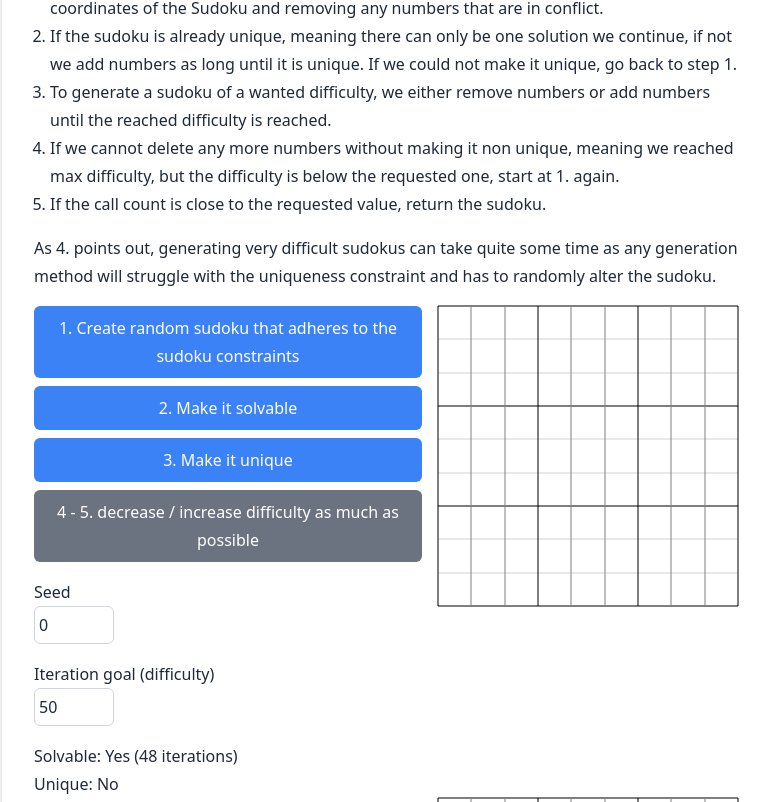
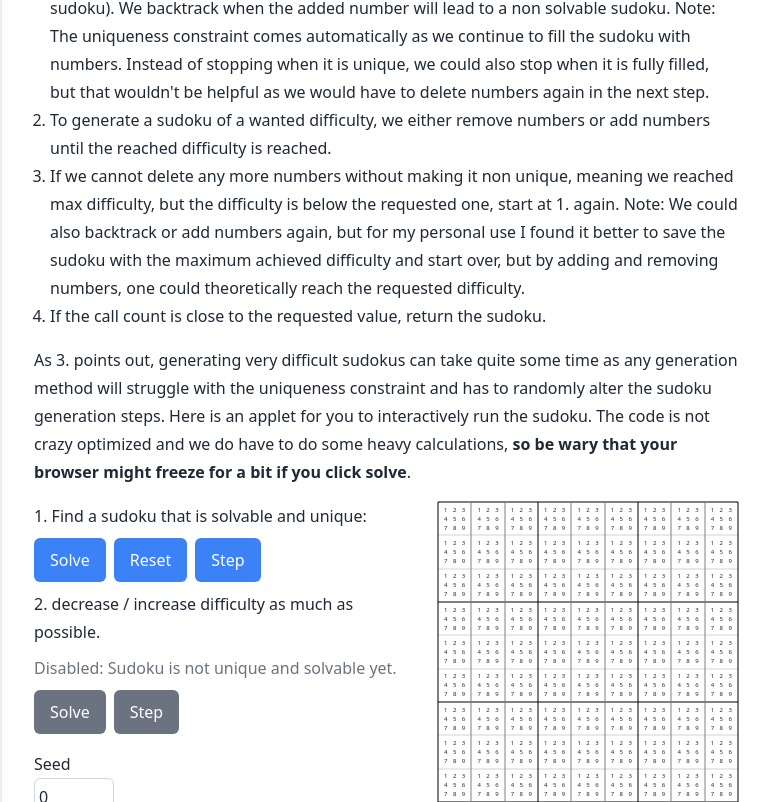
Before and after one commit to TN1ck/tn1ck.com, a Next.js app: page /blog/how-to-generate-sudokus in a window 1280 px wide. Shown: the part 5858-6660 px from the top of the page, without its empty margins (254-1024 px from the left). Built offline with nearby package versions, Linux system fonts and the light colour scheme.

Commit message:
chore: improve code generation section

```diff
--- a/pages/blog/how-to-generate-sudokus.tsx
+++ b/pages/blog/how-to-generate-sudokus.tsx
@@ -393,224 +393,6 @@ const EMPTY_SUDOKU = [
   [0, 0, 0, 0, 0, 0, 0, 0, 0],
 ]
 
-const SudokuGenerator = ({
-  strategy,
-}: {
-  strategy: (sudoku: SudokuGrid) => SudokuGrid[]
-}) => {
-  const [seed, setSeed] = useState(0)
-  const [iterationGoal, setIterationGoal] = useState(50)
-  const [sudoku, setSudoku] = useState<SudokuGrid>(EMPTY_SUDOKU)
-
-  const solveSudoku = useCallback(
-    (sudoku: SudokuGrid) => {
-      return dfsLoop([sudoku], strategy, 0)
-    },
-    [strategy],
-  )
-
-  const { iterations, solvedSudoku } = solveSudoku(sudoku)
-  const isUnique = checkForUniqueness(sudoku)
-
-  const RELATIVE_DRIFT = 20
-  const ABSOLUTE_DRIFT = 3
-
-  // const step = (sudoku: SudokuGrid, randomFn: () => number) => {
-  //   // We need a valid sudoku.
-  //   if (solveSudoku(sudoku).solvedSudoku !== null) {
-  //     const randomX = sample(SUDOKU_COORDINATES, randomFn)
-  //     const randomY = sample(SUDOKU_COORDINATES, randomFn)
-  //     sudoku[randomX][randomY] =
-  //       randomFn() > 0.8 ? sample(SUDOKU_NUMBERS, randomFn) : 0
-  //     fixSudoku(sudoku, randomFn)
-  //   }
-  //   if (!checkForUniqueness(sudoku)) {
-
-  //   }
-  //   else {
-  //     // 1. create a random, solvable sudoku.
-  //     sudoku = generateRandomSudoku(randomFn)
-
-  //     while (solveSudoku(sudoku).solvedSudoku === null) {
-  //       const randomX = sample(SUDOKU_COORDINATES, randomFn)
-  //       const randomY = sample(SUDOKU_COORDINATES, randomFn)
-  //       sudoku[randomX][randomY] =
-  //         randomFn() > 0.8 ? sample(SUDOKU_NUMBERS, randomFn) : 0
-  //       fixSudoku(sudoku, randomFn)
-  //     }
-
-  //     // 2. make it unique.
-  //     while (!checkForUniqueness(sudoku)) {
-  //       const newBestSudoku = enhanceUniqueness(sudoku, randomFn)
-  //       if (newBestSudoku === sudoku) {
-  //         console.log("Max uniqueness reached")
-  //         break
-  //       }
-  //       sudoku = newBestSudoku
-  //     }
-  //   }
-  // }
-
-  const randomFn = useMemo(() => {
-    return createSeededRandom(seed)
-  }, [seed])
-
-  const createValidAndUnique = (randomFn: () => number): SudokuGrid => {
-    let sudoku: SudokuGrid = cloneSudoku(EMPTY_SUDOKU)
-    while (!checkForUniqueness(sudoku)) {
-      // 1. create a random, solvable sudoku.
-      sudoku = generateRandomSudoku(randomFn)
-
-      while (solveSudoku(sudoku).solvedSudoku === null) {
-        const randomX = sample(SUDOKU_COORDINATES, randomFn)
-        const randomY = sample(SUDOKU_COORDINATES, randomFn)
-        sudoku[randomX][randomY] =
-          randomFn() > 0.8 ? sample(SUDOKU_NUMBERS, randomFn) : 0
-        fixSudoku(sudoku, randomFn)
-      }
-
-      // 2. make it unique.
-      while (!checkForUniqueness(sudoku)) {
-        const newBestSudoku = enhanceUniqueness(sudoku, randomFn)
-        if (newBestSudoku === sudoku) {
-          console.log("Max uniqueness reached")
-          break
-        }
-        sudoku = newBestSudoku
-      }
-    }
-    return sudoku
-  }
-
-  const validIterations = useCallback(
-    (cost: number): boolean => {
-      const rateIterationsRelative = (cost: number): number => {
-        if (cost === Infinity) {
-          return cost
-        }
-        return Math.abs(cost / iterationGoal - 1) * 100
-      }
-
-      const rateCostsAbsolute = (cost: number): number => {
-        return Math.abs(cost - iterationGoal)
-      }
-
-      return (
-        rateIterationsRelative(cost) < RELATIVE_DRIFT ||
-        rateCostsAbsolute(cost) < ABSOLUTE_DRIFT
-      )
-    },
-    [iterationGoal],
-  )
-
-  const nearToTheDifficulty = (sudoku: SudokuGrid): SudokuGrid => {
-    let currentIterations = solveSudoku(sudoku).iterations
-    while (!validIterations(currentIterations)) {
-      let newSudoku: SudokuGrid = []
-      // Too difficult, make it easier.
-      if (currentIterations > iterationGoal) {
-        newSudoku = simplifySudoku(sudoku, randomFn)
-      }
-      // Too easy, make it more difficult.
-      if (currentIterations < iterationGoal) {
-        newSudoku = increaseDifficultyOfSudoku(sudoku, randomFn)
-      }
-      const newIterations = solveSudoku(newSudoku).iterations
-      if (currentIterations === newIterations) {
-        console.log("Reached maximum simplicity / difficulty with this sudoku.")
-        break
-      }
-      sudoku = newSudoku
-      currentIterations = newIterations
-    }
-
-    return sudoku
-  }
-
-  return (
-    <div>
-      <div className="block sm:flex justify-between">
-        <div className="pr-4">
-          <div className="grid gap-2">
-            <button
-              className="py-2 px-4 bg-blue-500 text-white rounded-md hover:bg-blue-600"
-              onClick={() => {
-                const sudoku = generateRandomSudoku(randomFn)
-                setSudoku(sudoku)
-              }}
-            >
-              {"1. Create random sudoku that adheres to the sudoku constraints"}
-            </button>
-            <button
-              className="py-2 px-4 bg-blue-500 text-white rounded-md hover:bg-blue-600"
-              onClick={() => {
-                const newSudoku = makeSudokuSolvable(sudoku, randomFn)
-                setSudoku(newSudoku)
-              }}
-            >
-              {"2. Make it solvable"}
-            </button>
-            <button
-              className="py-2 px-4 bg-blue-500 text-white rounded-md hover:bg-blue-600"
-              onClick={() => {
-                const sudoku = createValidAndUnique(randomFn)
-                setSudoku(sudoku)
-              }}
-            >
-              {"3. Make it unique"}
-            </button>
-            <button
-              className="py-2 px-4 bg-gray-500 text-white rounded-md hover:bg-blue-600"
-              onClick={() => {
-                const newSudoku = nearToTheDifficulty(sudoku)
-                setSudoku(newSudoku)
-              }}
-            >
-              {"4 - 5. decrease / increase difficulty as much as possible"}
-            </button>
-          </div>
-          <div className="mt-4">
-            <label className="block" htmlFor="timeout">
-              Seed
-            </label>
-            <input
-              className="w-20 border border-gray-300 rounded-md p-1"
-              min={1}
-              id="seed"
-              max={1000}
-              value={seed}
-              onChange={(e) => setSeed(parseInt(e.target.value))}
-            />
-          </div>
-          <div className="mt-4">
-            <label className="block" htmlFor="timeout">
-              Iteration goal (difficulty)
-            </label>
-            <input
-              className="w-20 border border-gray-300 rounded-md p-1"
-              min={1}
-              id="iterationGoal"
-              max={1000}
-              value={iterationGoal}
-              onChange={(e) => setIterationGoal(parseInt(e.target.value))}
-            />
-          </div>
-          <div className="mt-4">
-            <div>
-              Solvable:{" "}
-              {solvedSudoku !== null ? `Yes (${iterations} iterations)` : "No"}
-            </div>
-            <div>Unique: {isUnique ? "Yes" : "No"}</div>
-          </div>
-        </div>
-        <div className="flex-shrink-0">
-          <SudokuPreview sudoku={sudoku} size={300} notes={undefined} />
-        </div>
-      </div>
-    </div>
-  )
-}
-
 const SudokuGenerator2 = ({
   strategy,
 }: {
@@ -786,9 +568,15 @@ const SudokuGenerator2 = ({
                 {uniqueAndSolved ? "Step (done)" : "Step"}
               </button>
             </div>
-            {"2. decrease / increase difficulty as much as possible"}
+            {"2. decrease / increase difficulty as much as possible. "}
+            {!uniqueAndSolved && (
+              <span className="text-gray-500">
+                {"Disabled: Sudoku is not unique and solvable yet."}
+              </span>
+            )}
             <div className="flex gap-2">
               <button
+                disabled={!uniqueAndSolved}
                 className="py-2 px-4 bg-gray-500 text-white rounded-md hover:bg-blue-600"
                 onClick={async () => {
                   let sudoku = stack[0]
@@ -824,6 +612,7 @@ const SudokuGenerator2 = ({
                 {maxReached ? "Solve (done)" : "Solve"}
               </button>
               <button
+                disabled={!uniqueAndSolved}
                 className="py-2 px-4 bg-gray-500 text-white rounded-md hover:bg-blue-600"
                 onClick={() => {
                   const newSudoku = nearToTheDifficultyStep(sudoku)
@@ -1356,9 +1145,9 @@ export function AC3Strategy(sudoku: SudokuGrid): SudokuGrid[] {
           completely random, but do cluster at certain iterations depending on
           the difficulty. The simple brute force algorithm shows a perfect
           correlation and normal distribution when applying the logarithm, which
-          to me implies that this is exactly how both websites rate the
-          difficulty of their sudokus - how long it takes for a simple brute
-          force algorithm to solve it.
+          to me implies that this is how both websites rate the difficulty of
+          their sudokus - how long it takes for a simple brute force algorithm
+          to solve it.
           <br />
           Both the minimum remaining value and arc consistency algorithm look
           the same, but only for the more difficult levels as for the easy ones,
@@ -1401,14 +1190,13 @@ export function AC3Strategy(sudoku: SudokuGrid): SudokuGrid[] {
         </p>
         <ol>
           <li>
-            We generate a random _valid_ Sudoku. We do this by assigning
-            randomly filling the coordinates of the Sudoku and removing any
-            numbers that are in conflict.
-          </li>
-          <li>
-            If the sudoku is already unique, meaning there can only be one
-            solution we continue, if not we add numbers as long until it is
-            unique. If we could not make it unique, go back to step 1.
+            Start with an empty grid and fill it with random numbers until it is
+            a valid (and unique sudoku). We backtrack when the added number will
+            lead to a non solvable sudoku. Note: The uniqueness constraint comes
+            automatically as we continue to fill the sudoku with numbers.
+            Instead of stopping when it is unique, we could also stop when it is
+            fully filled, but that wouldn't be helpful as we would have to
+            delete numbers again in the next step.
           </li>
           <li>
             To generate a sudoku of a wanted difficulty, we either remove
@@ -1417,7 +1205,11 @@ export function AC3Strategy(sudoku: SudokuGrid): SudokuGrid[] {
           <li>
             If we cannot delete any more numbers without making it non unique,
             meaning we reached max difficulty, but the difficulty is below the
-            requested one, start at 1. again.
+            requested one, start at 1. again. Note: We could also backtrack or
+            add numbers again, but for my personal use I found it better to save
+            the sudoku with the maximum achieved difficulty and start over, but
+            by adding and removing numbers, one could theoretically reach the
+            requested difficulty.
           </li>
           <li>
             If the call count is close to the requested value, return the
@@ -1425,12 +1217,17 @@ export function AC3Strategy(sudoku: SudokuGrid): SudokuGrid[] {
           </li>
         </ol>
         <p>
-          As 4. points out, generating very difficult sudokus can take quite
+          As 3. points out, generating very difficult sudokus can take quite
           some time as any generation method will struggle with the uniqueness
-          constraint and has to randomly alter the sudoku.
+          constraint and has to randomly alter the sudoku generation steps. Here
+          is an applet for you to interactively run the sudoku. The code is not
+          crazy optimized and we do have to do some heavy calculations,{" "}
+          <strong>
+            so be wary that your browser might freeze for a bit if you click
+            solve
+          </strong>
+          .
         </p>
-
-        <SudokuGenerator strategy={AC3Strategy} />
 
         <SudokuGenerator2 strategy={AC3Strategy} />
 
@@ -1487,10 +1284,10 @@ export function AC3Strategy(sudoku: SudokuGrid): SudokuGrid[] {
         </p>
         <p>
           I find my algorithm to be more efficient and elegant as it is guided
-          by the sudokus constraints, namely we first search for a solvable
-          sudoku and then for a unique one, making the hill climbing afterwards
-          easier as our cost function will not return infinity. Their algorithm
-          will spend most of their time trying to stumble upon a valid sudoku.
+          by the sudokus constraints, namely we first create a solvable and
+          unique sudoku, making the hill climbing afterwards easier as our cost
+          function will not return infinity. Their algorithm will spend most of
+          their time trying to stumble upon a valid sudoku.
         </p>
         <h3>Footnotes</h3>
         <blockquote>
```
